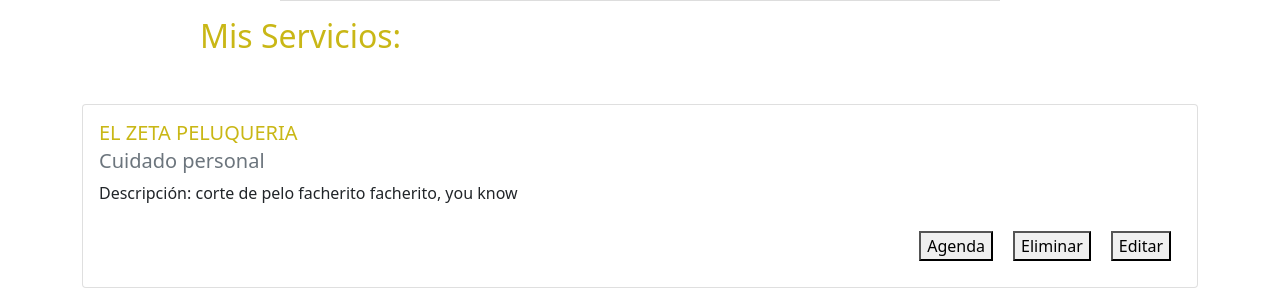
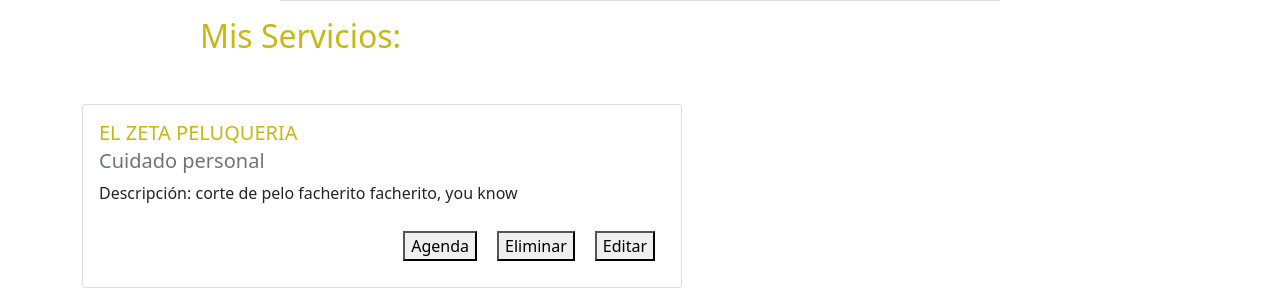
Before and after one commit to UlisesCravero/tp_ing_web_grupo_6, a Django app: page /perfil/23/ in a window 1280 px wide. Shown: the part 1215-1503 px from the top of the page. Run offline with Django 3.2, Linux system fonts and the light colour scheme; a user stored in the database is signed in; data comes from the database, SQL or seed files in the repository; both versions use the stored data as it was after the commit.

Commit message:
arreglo sqlite

```diff
--- a/sacatuturno/sitio/views.py
+++ b/sacatuturno/sitio/views.py
@@ -112,7 +112,7 @@ def perfil(request, id):
     for turno in turnos:
         turnosResponse.append({
             'nombreServicio':turno.servicio.nombre,
-            'fecha_inicio':turno.fecha_inicio.strftime("%Y-%m-%dT%H:%M:%S"),
+            'fecha_inicio': turno.fecha_inicio.strftime("%Y-%m-%dT%H:%M:%S"),
             'fecha_fin' : turno.fecha_fin.strftime("%Y-%m-%dT%H:%M:%S"),
         })
     context = {
--- a/sacatuturno/templates/perfil.html
+++ b/sacatuturno/templates/perfil.html
@@ -46,7 +46,7 @@
     <h2 class="leftalign colorcito mt-3">Mis Servicios: </h2>
     <div class="container mt-5 mb-5">
         {%for servicio in servicios %}
-        <div class="card">
+        <div class="card" style="width: 600px;">
             <div class="card-body">
                 <h4 class="card-title letracaja colorcito text-uppercase">{{servicio.nombre}}</h4>
                 <h6 class="card-subtitle letracaja mb-2 text-muted">{{servicio.categoria}}</h6>
```
Also changed, not shown: sacatuturno/db.sqlite3.
